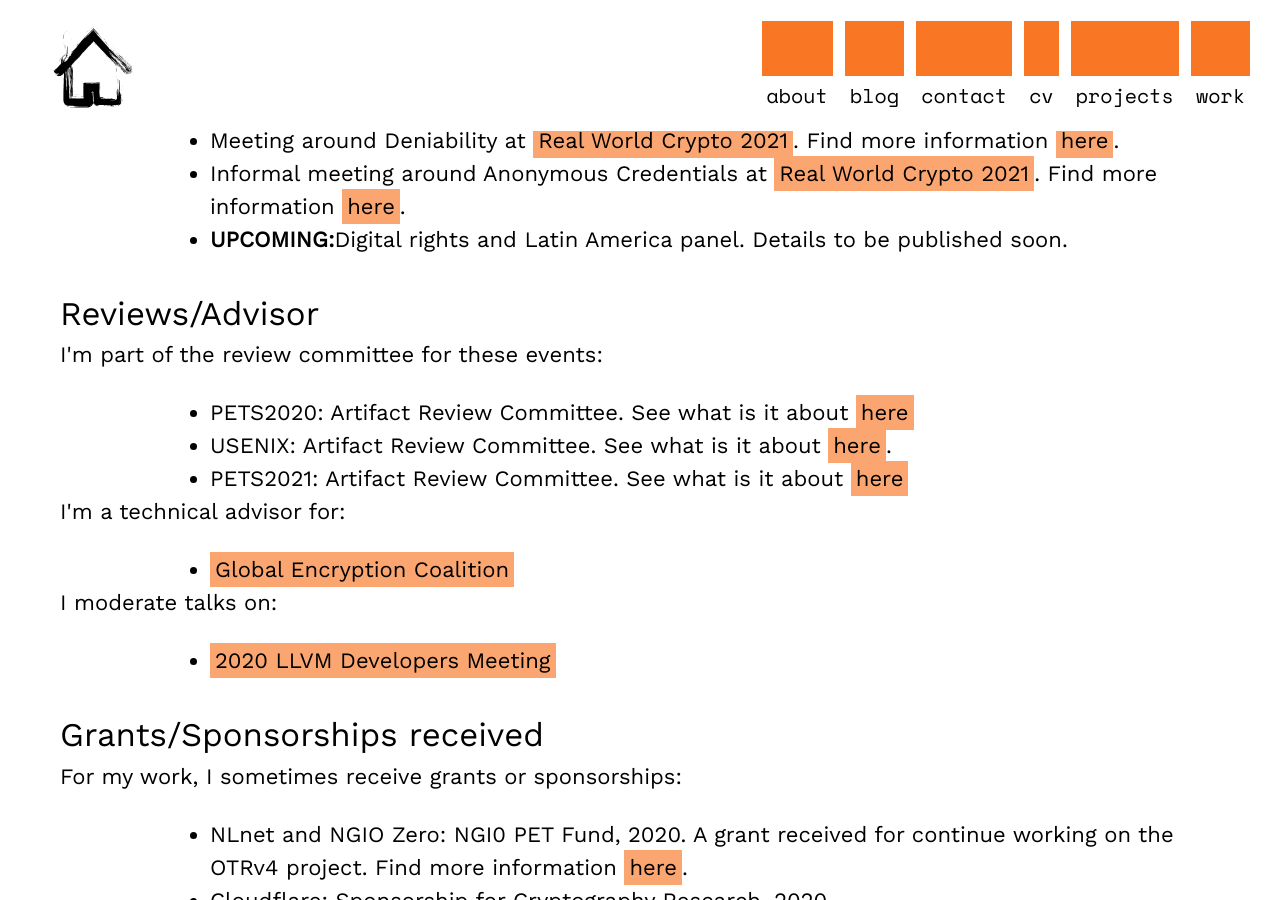
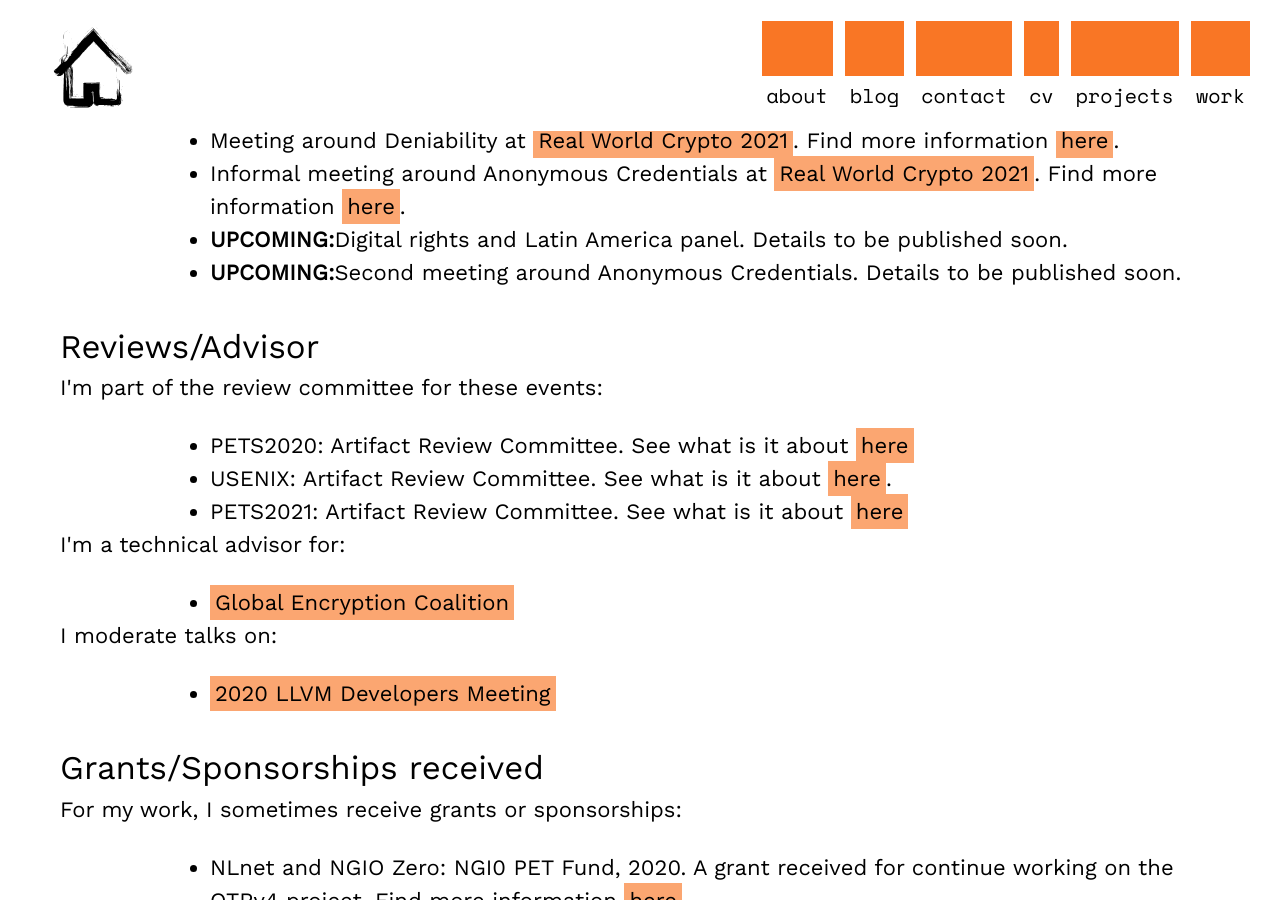
Before and after one commit to claucece/claucece.github.io, a Jekyll site: the page built from research.html, in a window 1280 px wide and 900 px high, scrolled down 1079 px. Built offline with Jekyll 4.4.1, drawn with Linux system fonts in a browser that asks for light colours.

Commit message:
Other ones

```diff
--- a/research.html
+++ b/research.html
@@ -30,6 +30,7 @@ tags: menu
 		  <li>Meeting around Deniability at <a href="https://rwc.iacr.org/2021/" target="_blank">Real World Crypto 2021</a>. Find more information <a href="https://rwc.iacr.org/2021/affiliated.php" target="_blank">here</a>.</li>
 		  <li>Informal meeting around Anonymous Credentials at <a href="https://rwc.iacr.org/2021/" target="_blank">Real World Crypto 2021</a>. Find more information <a href="https://rwc.iacr.org/2021/affiliated.php" target="_blank">here</a>.</li>
 			<li><strong>UPCOMING:</strong>Digital rights and Latin America panel. Details to be published soon.</li>
+			<li><strong>UPCOMING:</strong>Second meeting around Anonymous Credentials. Details to be published soon.</li>
 		</ul>
 		<br>
     <h2>Reviews/Advisor</h2>
```
